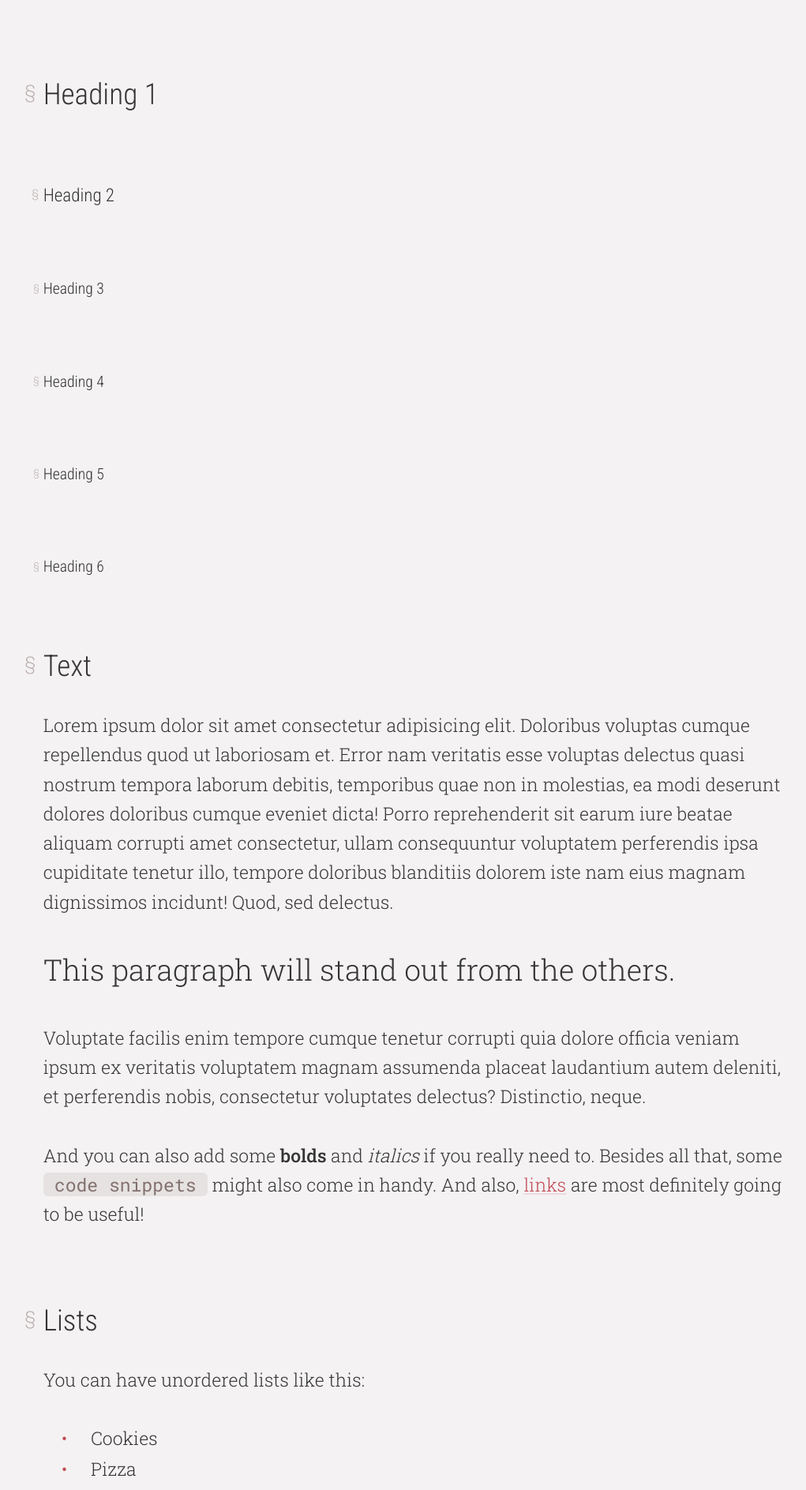
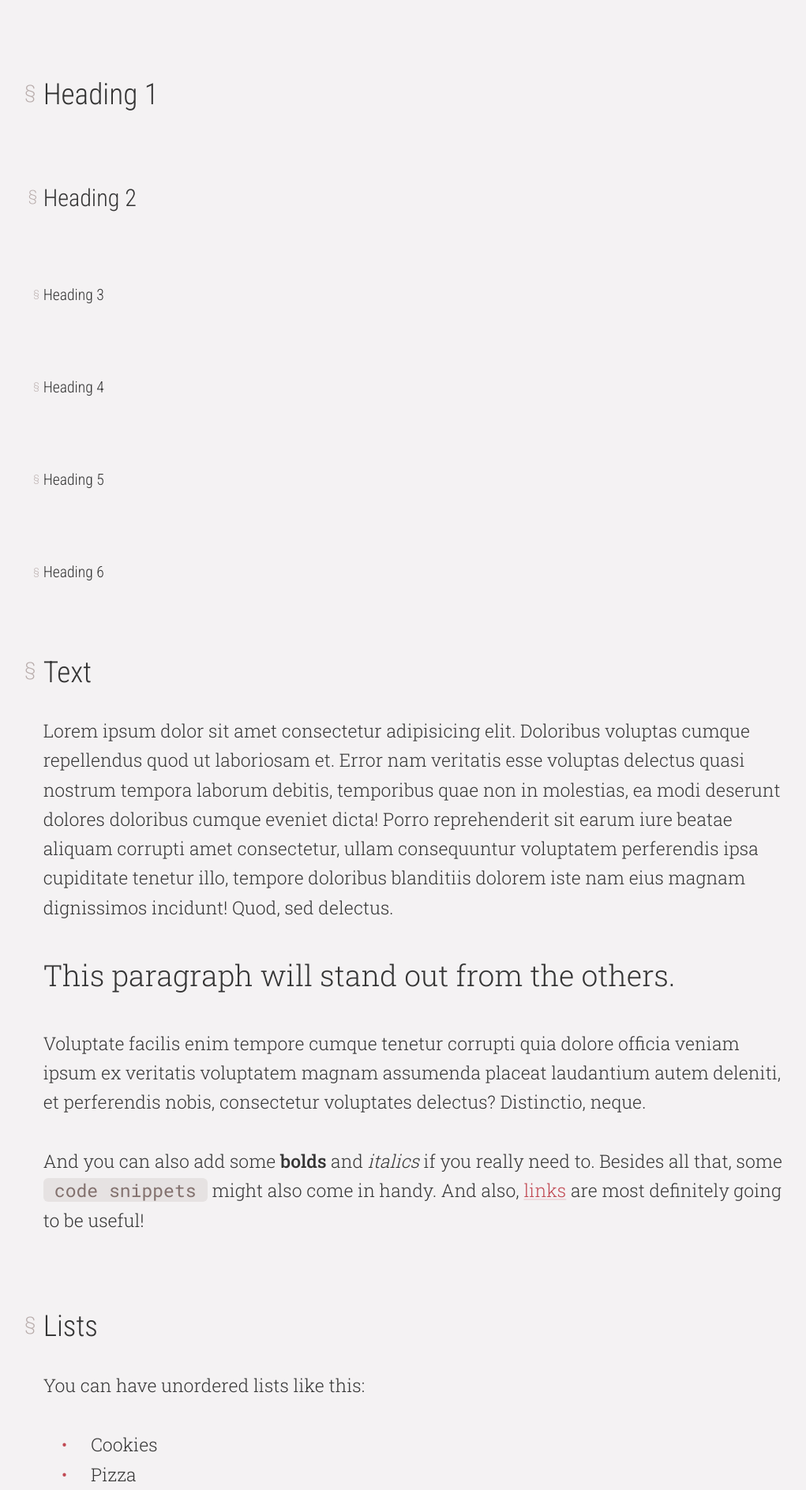
Before and after one commit to pmpinto/jekyll-mero, a Jekyll site: the page built from _posts/2019-08-26-markdown-parsing.md, in a window 1280 px wide. Shown: the part 1924-3811 px from the top of the page at 79% size, without its empty margins (111-1132 px from the left). Built offline with Jekyll 4.4.1, drawn with Linux system fonts in a browser that asks for light colours.

Commit message:
Tweak the h2 heading size

```diff
--- a/_sass/_variables.scss
+++ b/_sass/_variables.scss
@@ -16,6 +16,7 @@ $font-size-mega: rem(177.424);
 $font-size-jumbo: rem(67.773);
 $font-size-heading: rem(41.887);
 $font-size-subheading: rem(25.888);
+$font-size-subheading-h2: rem(20.944);
 $font-size-body: rem(16);
 $font-size-caption: rem(13.665);
 
--- a/_sass/mixins/_markdown-content.scss
+++ b/_sass/mixins/_markdown-content.scss
@@ -50,7 +50,7 @@
     }
 
     h2 {
-        font-size: $font-size-body;
+        font-size: $font-size-subheading-h2;
     }
 
     // Paragraphs
```
